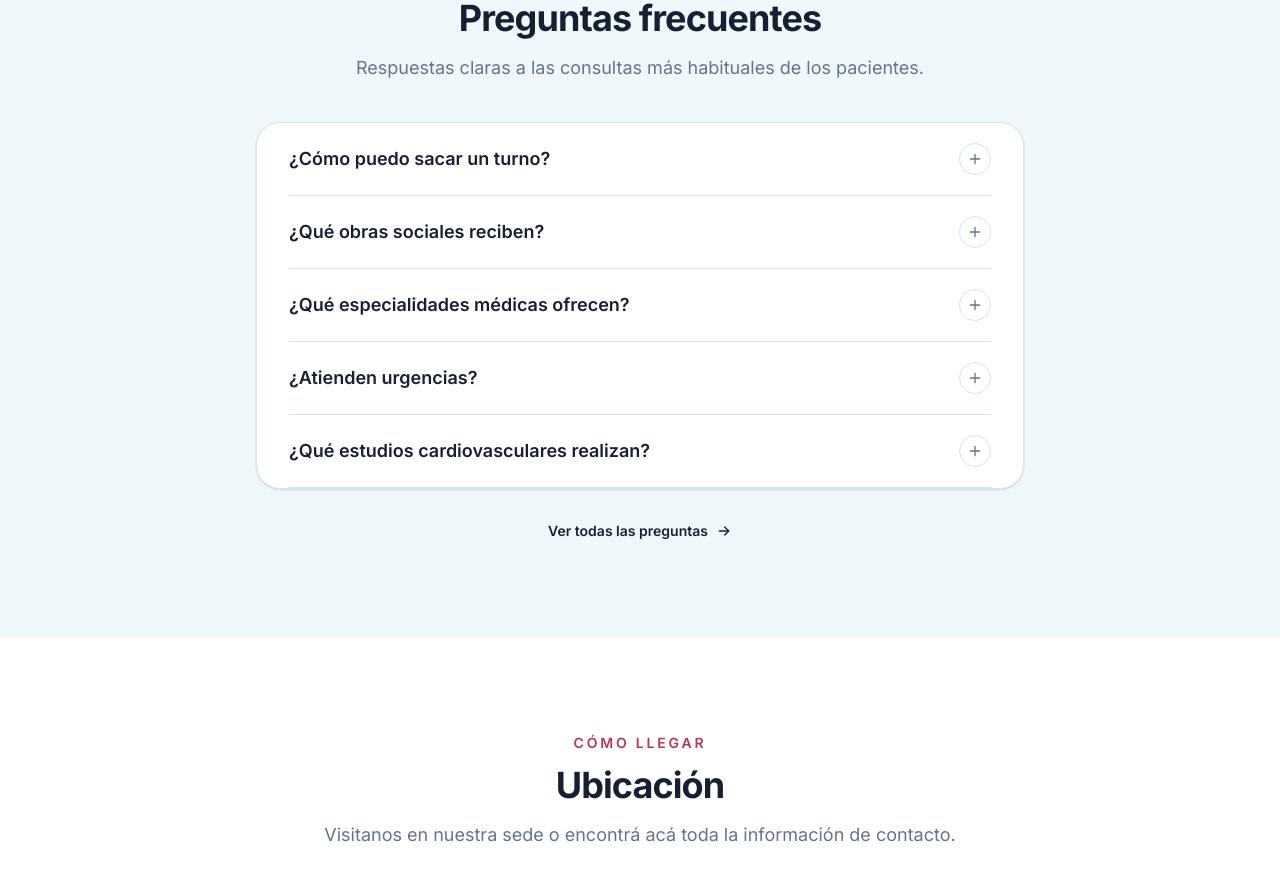
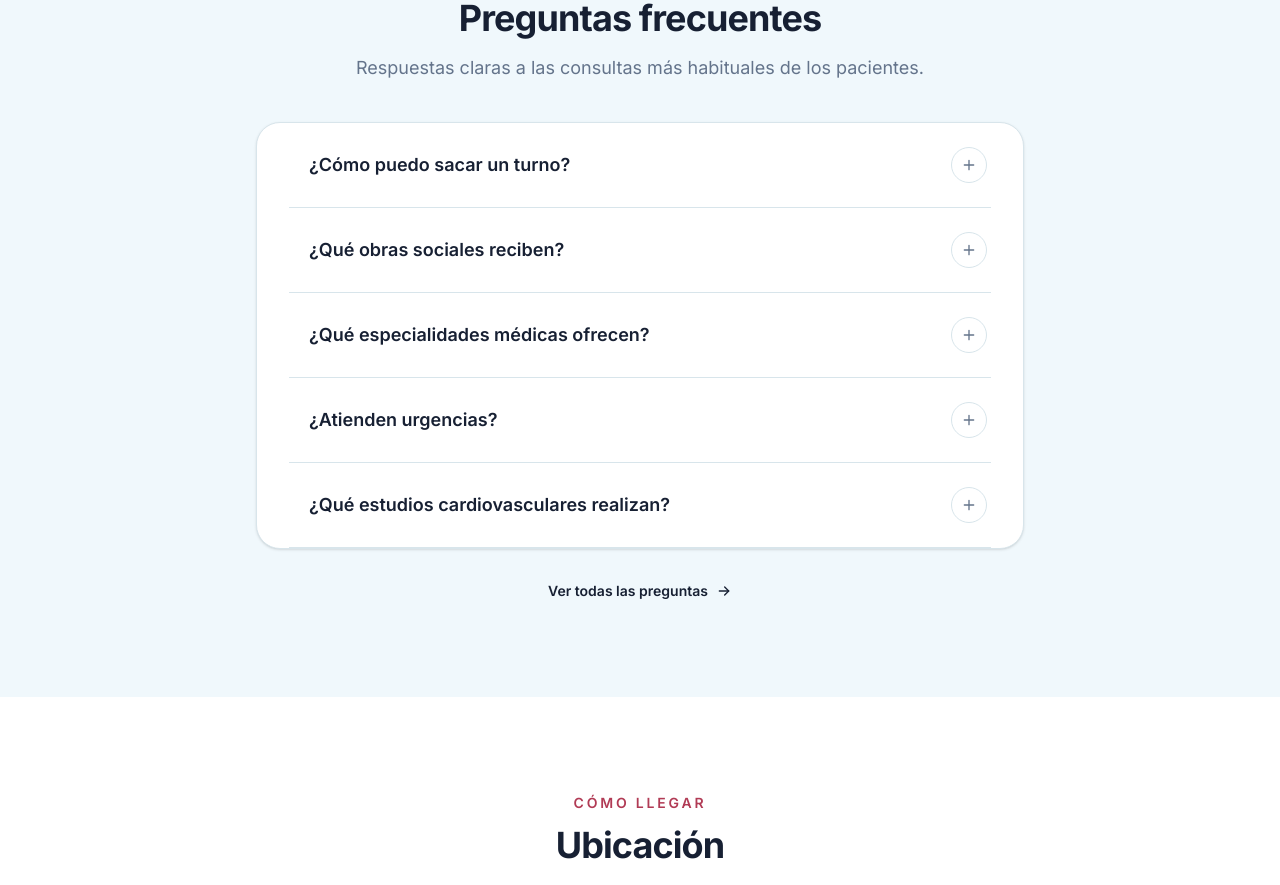
Before and after one commit to Nuvra-Technologies/CMV-landing, a Next.js app: page / in a window 1280 px wide. Shown: the part 2800-3685 px from the top of the page. Built offline with nearby package versions, Linux system fonts and the light colour scheme.

Commit message:
accordionitem ux improvements

```diff
--- a/src/components/ui/AccordionItem.tsx
+++ b/src/components/ui/AccordionItem.tsx
@@ -26,8 +26,8 @@ export function AccordionItem({
   return (
     <div
       className={cn(
-        "border-border border-b transition-colors duration-200",
-        isOpen && "bg-primary-soft/40",
+        "border-border border-b transition-all duration-300",
+        isOpen && "border-primary/15",
       )}
     >
       <h3>
@@ -40,9 +40,9 @@ export function AccordionItem({
           onClick={onToggle}
           onKeyDown={onKeyDown}
           className={cn(
-            "flex w-full items-center justify-between gap-4 rounded-sm py-5 text-left",
-            "focus-visible:ring-primary focus-visible:outline-none focus-visible:ring-2",
-            "focus-visible:ring-offset-2",
+            "flex w-full items-center justify-between gap-4 py-6 pl-5 pr-1 text-left cursor-pointer",
+            "transition-colors duration-300",
+            "focus-visible:outline-none focus-visible:ring-2 focus-visible:ring-primary/40",
           )}
         >
           <span
@@ -57,9 +57,11 @@ export function AccordionItem({
           <span
             aria-hidden="true"
             className={cn(
-              "flex size-8 shrink-0 items-center justify-center rounded-full",
-              "border-border text-muted border transition-all duration-300",
-              isOpen && "border-primary bg-primary text-primary-foreground rotate-45",
+              "flex size-9 items-center justify-center rounded-full",
+              "border border-border bg-background",
+              "text-muted transition-all duration-300",
+              isOpen &&
+                "border-primary text-primary rotate-45"
             )}
           >
             <svg
@@ -84,7 +86,14 @@ export function AccordionItem({
         style={{ gridTemplateRows: isOpen ? "1fr" : "0fr" }}
       >
         <div className="overflow-hidden">
-          <p className="text-muted pr-10 pb-5 text-sm leading-6 sm:text-base">
+          <p
+            className={cn(
+              "text-muted pr-10 pb-6 text-sm leading-7 transition-all duration-300 sm:text-base",
+              isOpen
+                ? "translate-y-0 opacity-100"
+                : "-translate-y-1 opacity-0"
+            )}
+          >
             {answer}
           </p>
         </div>
```
